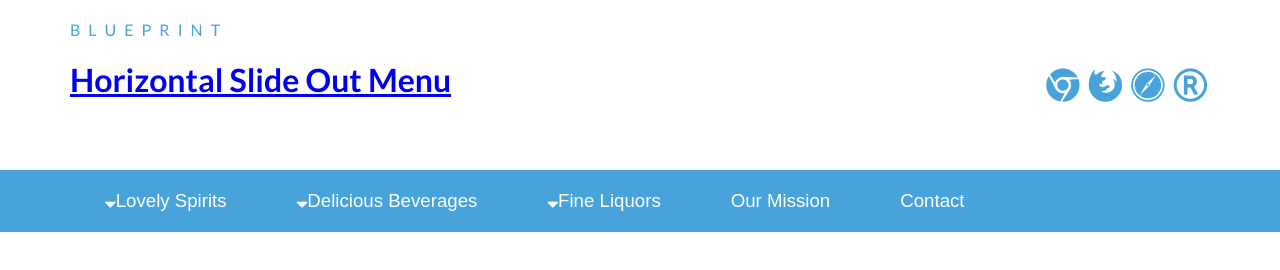
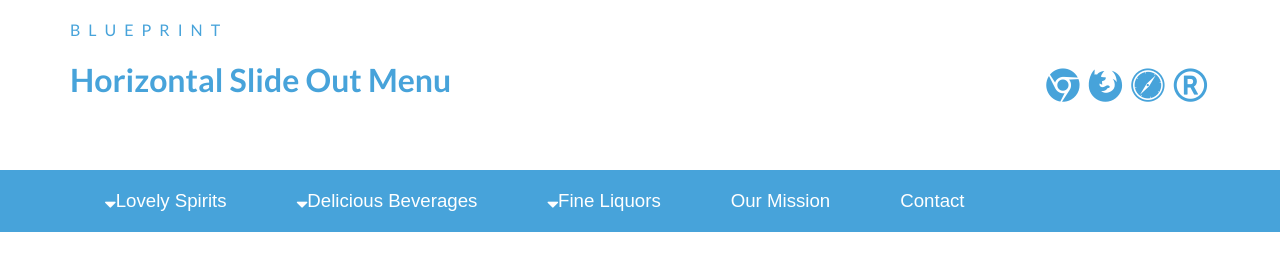
Before and after one commit to drumslayert/TIY-Assignments, a website: page SlideOutMenu/index.html in a window 1280 px wide. Drawn offline with Linux system fonts and the light colour scheme.

Commit message:
add link style to index

```diff
--- a/SlideOutMenu/css/main.css
+++ b/SlideOutMenu/css/main.css
@@ -39,6 +39,10 @@ body {
 
 .main-header h1 {
   float: left;
+}
+.main-header h1 a {
+  text-decoration: none;
+  color: inherit;
 }
 
 .main-header .header-nav {
```
